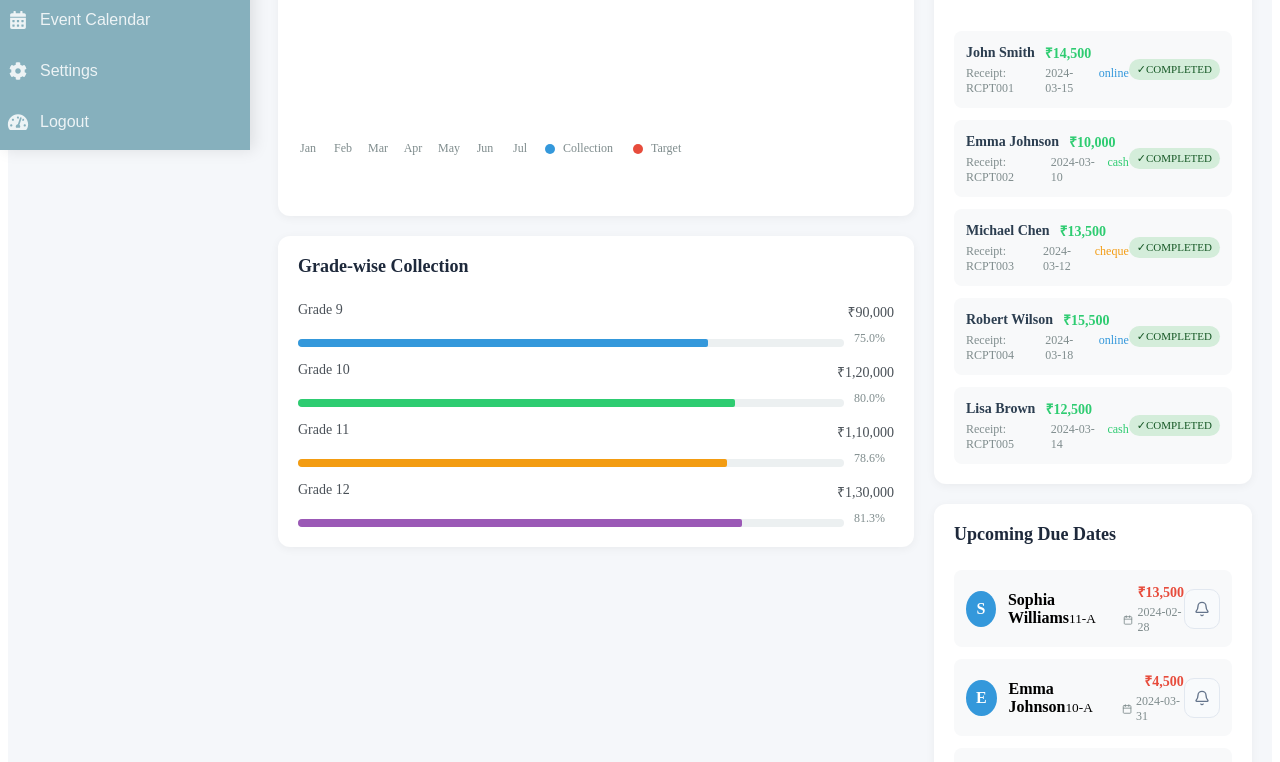
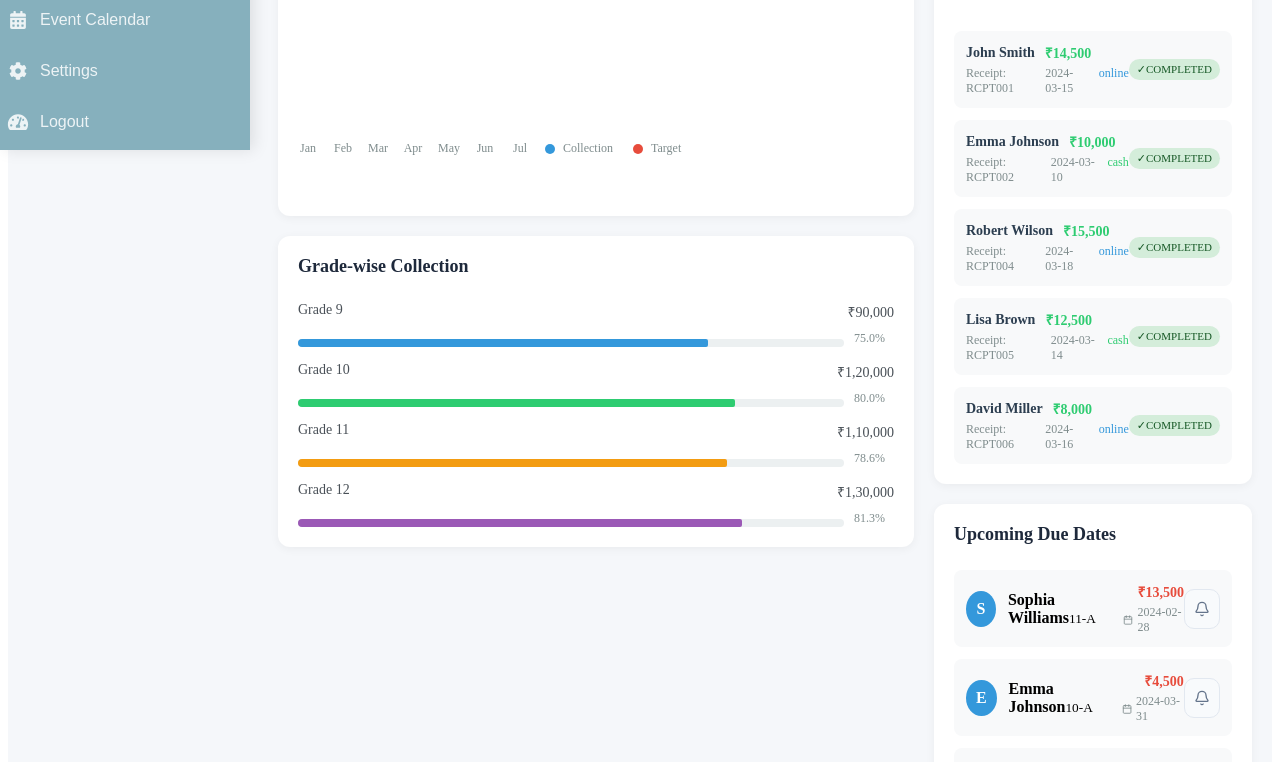
Before and after one commit to birukhabte/school-management-system, a React (Vite) app: page /admin/fees in a window 1280 px wide. Shown: the part 690-1452 px from the top of the page. Built offline with nearby package versions, Linux system fonts and the light colour scheme.

Commit message:
id-3-payment-record-deleted

```diff
--- a/src/pages/Admin/Fees/Fees.jsx
+++ b/src/pages/Admin/Fees/Fees.jsx
@@ -195,20 +195,7 @@ const FeesManagement = () => {
       feeType: 'Quarterly Fee',
       academicYear: '2024-2025'
     },
-    {
-      id: 3,
-      receiptNo: 'RCPT003',
-      studentId: 'ST003',
-      studentName: 'Michael Chen',
-      grade: '11',
-      amount: 13500,
-      date: '2024-03-12',
-      mode: 'cheque',
-      status: 'completed',
-      collectedBy: 'Admin',
-      feeType: 'Quarterly Fee',
-      academicYear: '2024-2025'
-    },
+
     {
       id: 4,
       receiptNo: 'RCPT004',
```
